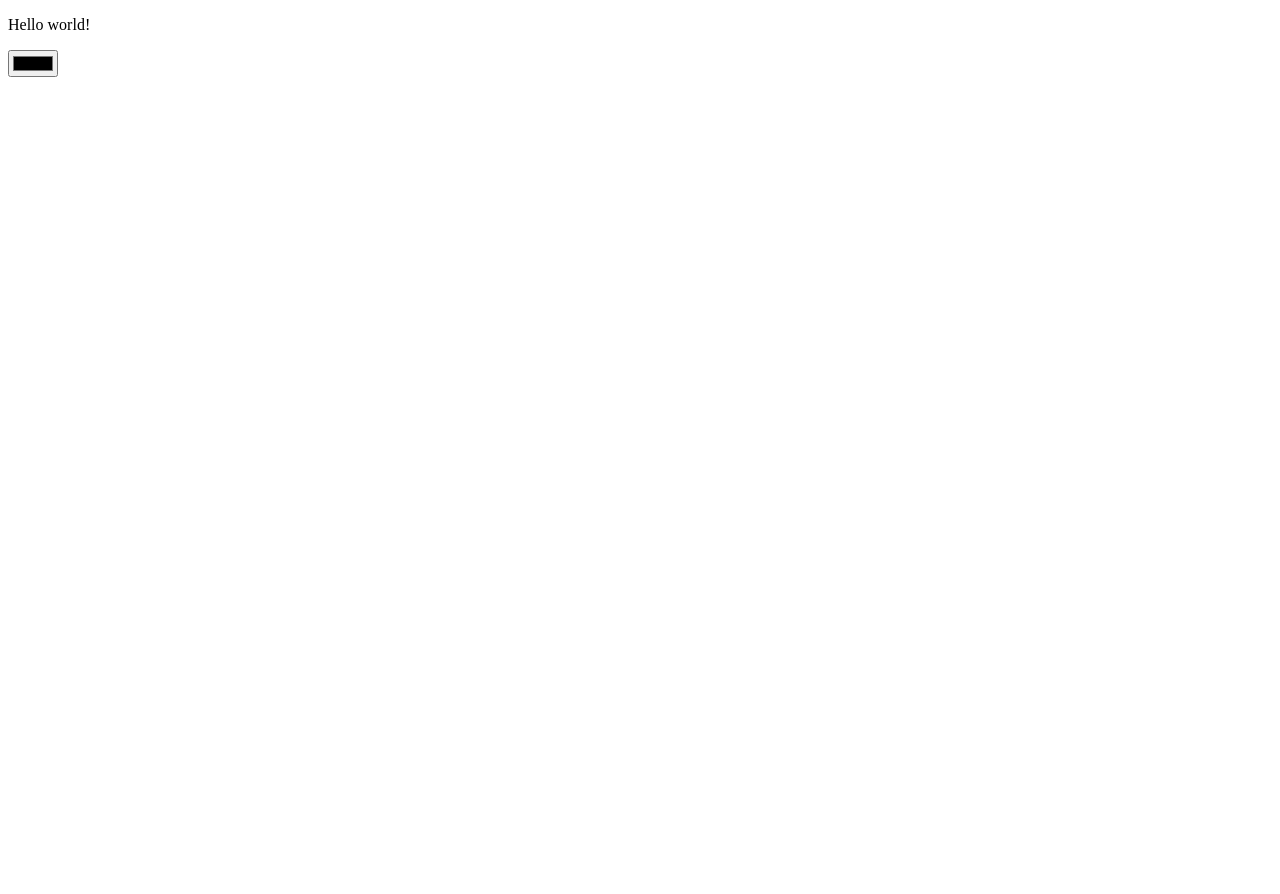
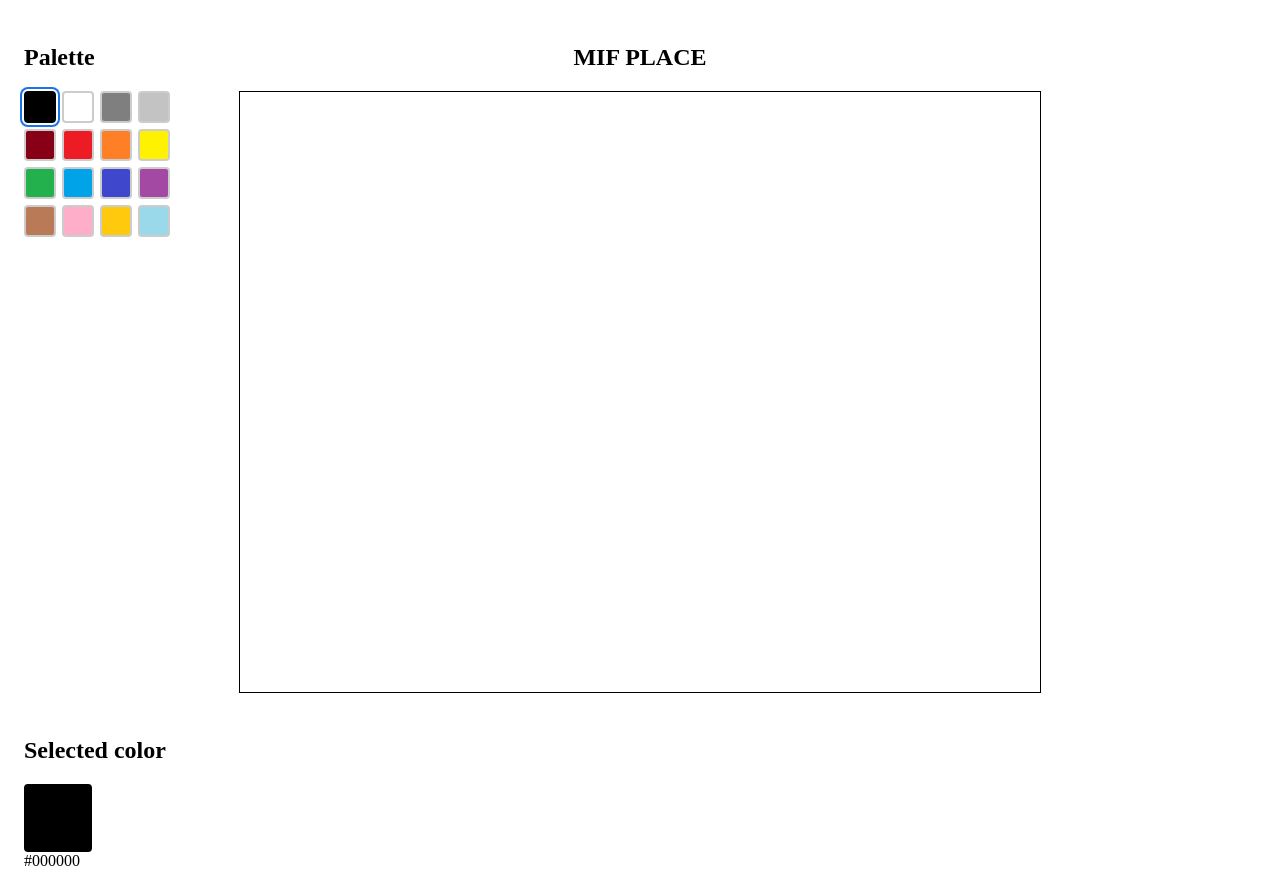
Before and after one commit to vu-mif-tldr/mifplace, a Vue app in the folder frontend/: page / in a window 1280 px wide. Before the commit the page ends 800 px from the top, so only its background shows below. Built offline with nearby package versions, Linux system fonts and the light colour scheme.

Commit message:
MP-20-21-22: Add color palette and click to paint canvas

```diff
--- a/frontend/eslint.config.js
+++ b/frontend/eslint.config.js
@@ -21,7 +21,9 @@ export default tseslint.config(
         HTMLInputElement: 'readonly',
         HTMLButtonElement: 'readonly',
         HTMLDivElement: 'readonly',
+        HTMLCanvasElement: 'readonly',
         Event: 'readonly',
+        MouseEvent: 'readonly',
       },
     },
     rules: {
--- a/frontend/src/App.vue
+++ b/frontend/src/App.vue
@@ -1,10 +1,56 @@
 <script setup lang="ts">
 import { ref } from 'vue';
+import { PALETTE } from './palette';
 
-const color = ref('#000000');
+// Šiuo metu pasirinkta spalva (pradžioje juoda)
+const selectedColor = ref(PALETTE[0]);
+
+// Vieno pikselio dydis: 800x600 canvas tampa 80x60 langelių
+const PIXEL_SIZE = 10;
+
+// Nuoroda į <canvas> elementą (ref="canvasEl" template'e)
+const canvasEl = ref<HTMLCanvasElement | null>(null);
+
+function paintPixel(event: MouseEvent) {
+  const ctx = canvasEl.value?.getContext('2d');
+  if (!ctx) return;
+
+  // Kuriame langelyje paspausta (offsetX/offsetY - vieta canvas viduje)
+  const column = Math.floor(event.offsetX / PIXEL_SIZE);
+  const row = Math.floor(event.offsetY / PIXEL_SIZE);
+
+  // Nudažom tą langelį pasirinkta spalva
+  ctx.fillStyle = selectedColor.value;
+  ctx.fillRect(column * PIXEL_SIZE, row * PIXEL_SIZE, PIXEL_SIZE, PIXEL_SIZE);
+}
 </script>
 
 <template>
-  <p>Hello world!</p>
-  <input v-model="color" type="color" />
+  <main>
+    <section id="canvas-section">
+      <h2>MIF PLACE</h2>
+      <canvas id="canvas" ref="canvasEl" width="800" height="600" @click="paintPixel"></canvas>
+    </section>
+
+    <section id="color-picker-section">
+      <h2>Palette</h2>
+      <div id="palette">
+        <button
+          v-for="color in PALETTE"
+          :key="color"
+          class="swatch"
+          :class="{ selected: color === selectedColor }"
+          :style="{ backgroundColor: color }"
+          :title="color"
+          @click="selectedColor = color"
+        ></button>
+      </div>
+    </section>
+
+    <section id="current-color-section">
+      <h2>Selected color</h2>
+      <div id="current-color-swatch" :style="{ backgroundColor: selectedColor }"></div>
+      <span id="current-color-code">{{ selectedColor }}</span>
+    </section>
+  </main>
 </template>
--- a/frontend/src/main.ts
+++ b/frontend/src/main.ts
@@ -1,4 +1,5 @@
 import { createApp } from 'vue';
 import App from './App.vue';
+import './style.css';
 
 createApp(App).mount('#app');
--- /dev/null
+++ b/frontend/src/palette.ts
@@ -0,0 +1,18 @@
+export const PALETTE = [
+  '#000000',
+  '#ffffff',
+  '#7f7f7f',
+  '#c3c3c3',
+  '#880015',
+  '#ed1c24',
+  '#ff7f27',
+  '#fff200',
+  '#22b14c',
+  '#00a2e8',
+  '#3f48cc',
+  '#a349a4',
+  '#b97a57',
+  '#ffaec9',
+  '#ffc90e',
+  '#99d9ea',
+];
--- /dev/null
+++ b/frontend/src/style.css
@@ -0,0 +1,63 @@
+#palette {
+  display: grid;
+  grid-template-columns: repeat(4, 32px);
+  gap: 6px;
+}
+
+.swatch {
+  width: 32px;
+  height: 32px;
+  border: 2px solid #ccc;
+  border-radius: 4px;
+  cursor: pointer;
+  padding: 0;
+}
+
+.swatch.selected {
+  border: 3px solid #000;
+  outline: 2px solid #fff;
+  box-shadow: 0 0 0 4px #1a73e8;
+}
+
+canvas {
+  border: 1px solid #000;
+  background: #fff;
+  display: block;
+  margin: 0 auto;
+  cursor: crosshair;
+}
+
+#canvas-section {
+  text-align: center;
+}
+
+main {
+  display: grid;
+  grid-template-columns: 1fr auto 1fr;
+  grid-template-areas:
+    'left   canvas  right'
+    'pixel  pixel   pixel';
+  align-items: start;
+  gap: 24px;
+  padding: 16px;
+}
+
+#canvas-section {
+  grid-area: canvas;
+}
+#pixel-info-section {
+  grid-area: pixel;
+  text-align: center;
+}
+
+#color-picker-section,
+#current-color-section {
+  grid-column: 1;
+}
+
+#current-color-swatch {
+  width: 64px;
+  height: 64px;
+  border: 2px solid #000;
+  border-radius: 4px;
+}
```
